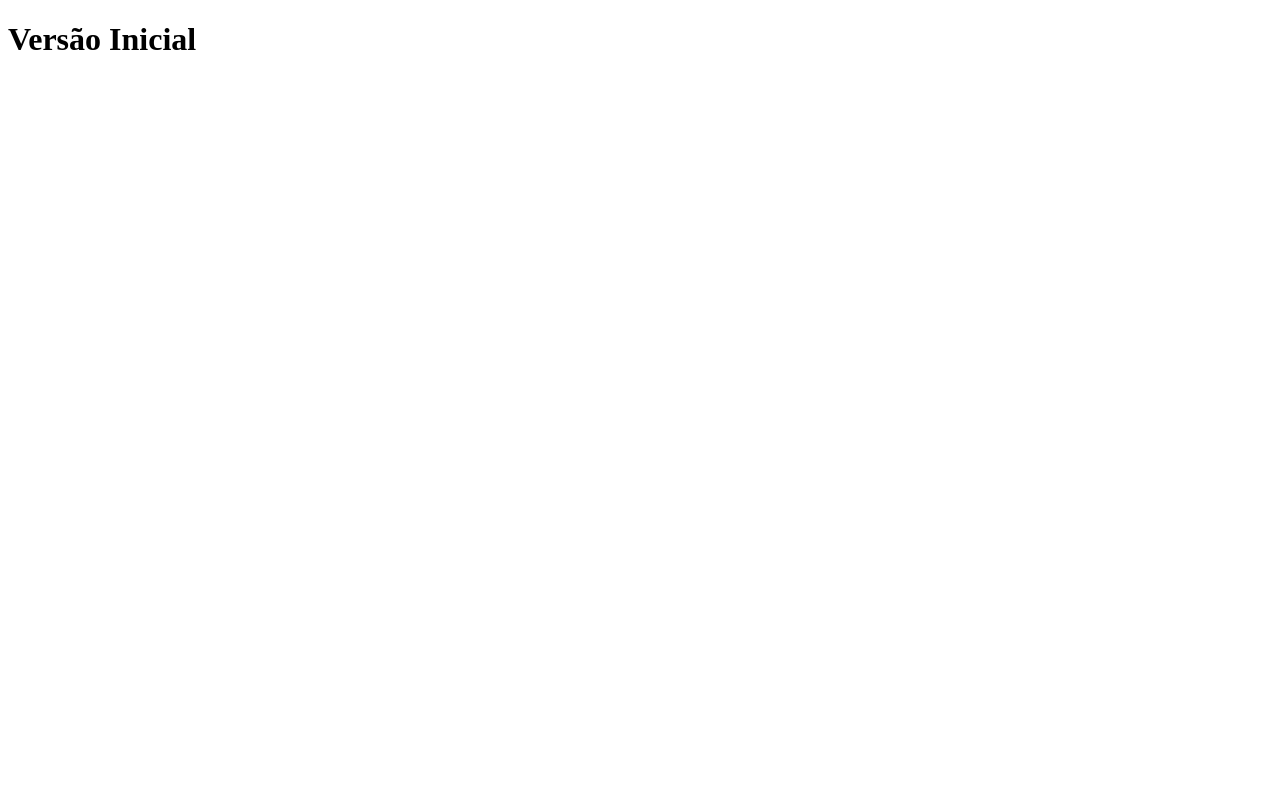
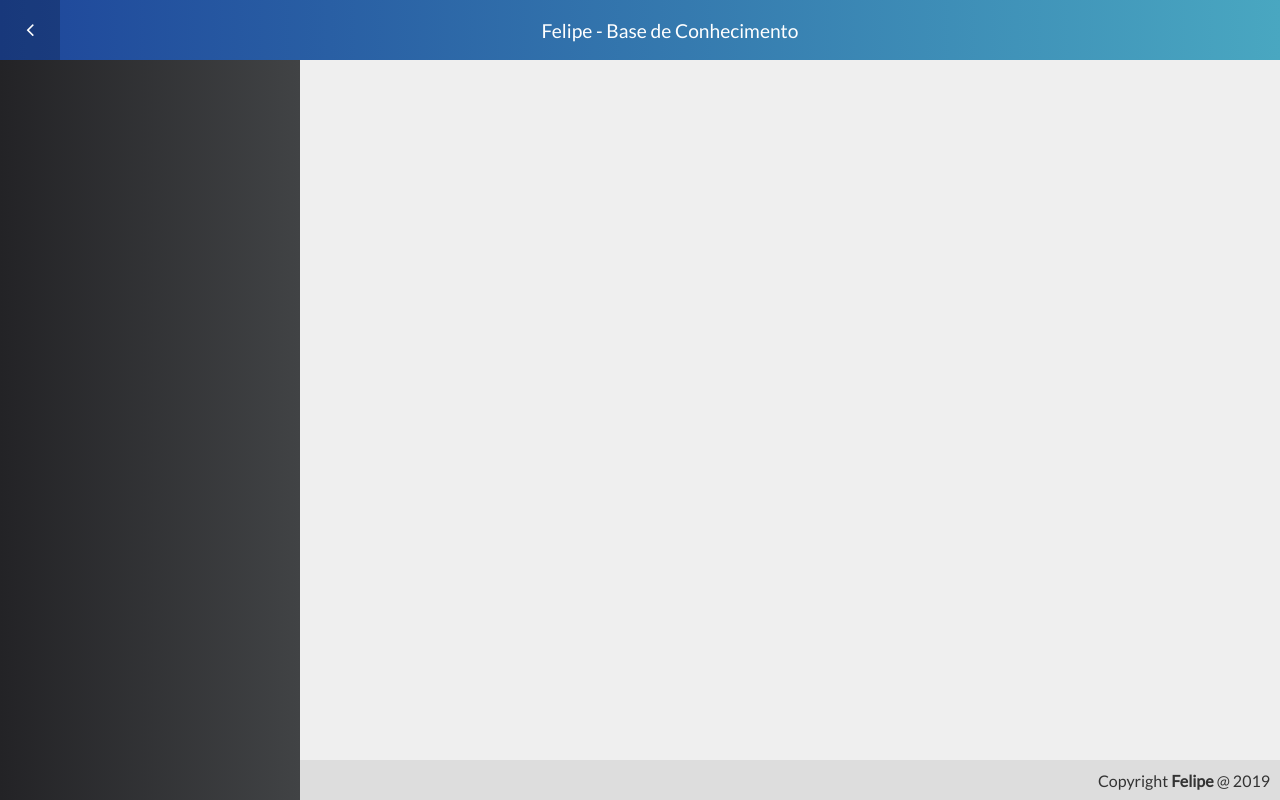
Before and after one commit to felink21/Projeto_Base_Conhecimento, a Vue app in the folder frontend/: page / in a window 1280 px wide. Built offline with nearby package versions, Linux system fonts and the light colour scheme.

Commit message:
template menu

```diff
--- a/frontend/src/App.vue
+++ b/frontend/src/App.vue
@@ -1,15 +1,53 @@
 <template>
-	<div id="app">
-		<h1>Versão Inicial</h1>
+	<div id="app" :class="{'hide-menu': !isMenuVisible}">
+		<Header title="Felipe - Base de Conhecimento" :hideToggle="false"/>
+		<Menu />
+		<Content />
+		<Footer />
 	</div>
 </template>
 
 <script>
+	import { mapState } from 'vuex'
+	import Header from "./components/template/Header"
+	import Menu from "./components/template/Menu"
+	import Content from "./components/template/Content"
+	import Footer from "./components/template/Footer"
+
 export default {
 	name: "App",
+	components: { Header, Menu, Content, Footer },
+	computed: mapState(['isMenuVisible'])
 }
 </script>
 
 <style>
+	* {
+		font-family: "Lato", sans-serif;
+	}
 
+	body {
+		margin: 0;
+	}
+
+	#app {
+		-webkit-font-smoothing: antialiased;
+		-moz-osx-font-smoothing: grayscale;
+
+		height: 100vh;
+		display: grid;
+		grid-template-rows: 60px 1fr 40px;
+		grid-template-columns: 300px 1fr;
+		grid-template-areas:
+			"header header"
+			"menu content"
+			"menu footer";
+	}
+
+	#app.hide-menu {
+		grid-template-area:
+			"header header"
+			"content content"
+			"footer footer"
+	}
 </style>
--- /dev/null
+++ b/frontend/src/components/template/Content.vue
@@ -0,0 +1,17 @@
+<template>
+    <div class="content"></div>
+</template>
+
+<script>
+    export default {
+        name: "Content"
+    }
+</script>
+
+<style scoped>
+    .content {
+        grid-area: content;
+        background-color: #efefef;
+        paddig: 20px
+    }
+</style>
--- /dev/null
+++ b/frontend/src/components/template/Footer.vue
@@ -0,0 +1,24 @@
+<template>
+    <footer class="footer">
+        <span>Copyright <strong>Felipe</strong> @ 2019</span>
+    </footer>
+</template>
+
+<script>
+    export default {
+        name: "Footer"
+    }
+</script>
+
+<style>
+    .footer {
+        grid-area: footer;
+        background-color: #DDD;
+        color: #333;
+
+        display: flex;
+        align-items: center;
+        justify-content: flex-end;
+        padding-right: 10px;
+    }
+</style>
--- /dev/null
+++ b/frontend/src/components/template/Header.vue
@@ -0,0 +1,70 @@
+<template>
+    <header class="header">
+        <a class="toggle" @click="toggleMenu" v-if="!hideToggle">
+            <i class="fa fa-lg" :class="icon"></i>
+        </a>
+        <h1 class="title">
+            {{ title }}
+        </h1>
+    </header>
+</template>
+
+<script>
+    export default {
+        name: "Header",
+        props: {
+            title: String,
+            hideToggle: Boolean
+        },
+        computed: {
+            icon() {
+                return this.$store.state.isMenuVisible ? "fa-angle-left" : "fa-angle-down"
+            }
+        },
+        methods: {
+            toggleMenu() {
+                this.$store.commit('toggleMenu')
+            }
+        }
+    }
+</script>
+
+<style>
+    .header{
+        grid-area: header;
+        background: linear-gradient(to right, #1e469a, #49a7c1);
+
+        display: flex;
+        justify-content: center;
+        align-items: center;
+    }
+
+    .title {
+        font-size: 1.2rem;
+        color: #fff;
+        font-weight: 100;
+        flex-grow: 1;
+        text-align: center;
+    }
+
+    .title a {
+        color: #FFF;
+        text-decoration: none;
+    }
+
+    header.header > a.toggle {
+        width: 60px;
+        height: 100%;
+        color: #fff;
+        justify-content: flex-start;
+        text-decoration: none;
+
+        display: flex;
+        justify-content: center;
+        align-items: center;
+    }
+
+    header.header > a.toggle:hover {
+        background-color: rgba(0, 0, 0, 0.2);
+    }
+</style>
--- /dev/null
+++ b/frontend/src/components/template/Menu.vue
@@ -0,0 +1,23 @@
+<template>
+    <aside class="menu" v-show="isMenuVisible"></aside>
+</template>
+
+<script>
+    import { mapState } from 'vuex'
+
+    export default {
+        name: "Menu",
+        computed: mapState(['isMenuVisible'])
+    }
+</script>
+
+<style>
+    .menu {
+        grid-area: menu;
+        background: linear-gradient(to right, #232326, #414345);
+
+        display: flex;
+        flex-direction: column;
+        flex-wrap: wrap;
+    }
+</style>
--- /dev/null
+++ b/frontend/src/config/store.js
@@ -0,0 +1,19 @@
+import Vue from 'vue'
+import Vuex from 'vuex'
+
+Vue.use(Vuex)
+
+export default new Vuex.Store({
+    state: {
+        isMenuVisible: true
+    },
+    mutations: {
+        toggleMenu(state, isVisible) {
+            if (isVisible === undefined) {
+                state.isMenuVisible = !state.isMenuVisible
+            } else {
+                state.isMenuVisible = isVisible
+            }
+        }
+    }
+})
--- a/frontend/src/main.js
+++ b/frontend/src/main.js
@@ -1,9 +1,12 @@
+import 'font-awesome/css/font-awesome.css'
 import Vue from 'vue'
 
 import App from './App'
+import store from './config/store'
 
 Vue.config.productionTip = false
 
 new Vue({
+  store,
   render: h => h(App)
 }).$mount('#app')
```
